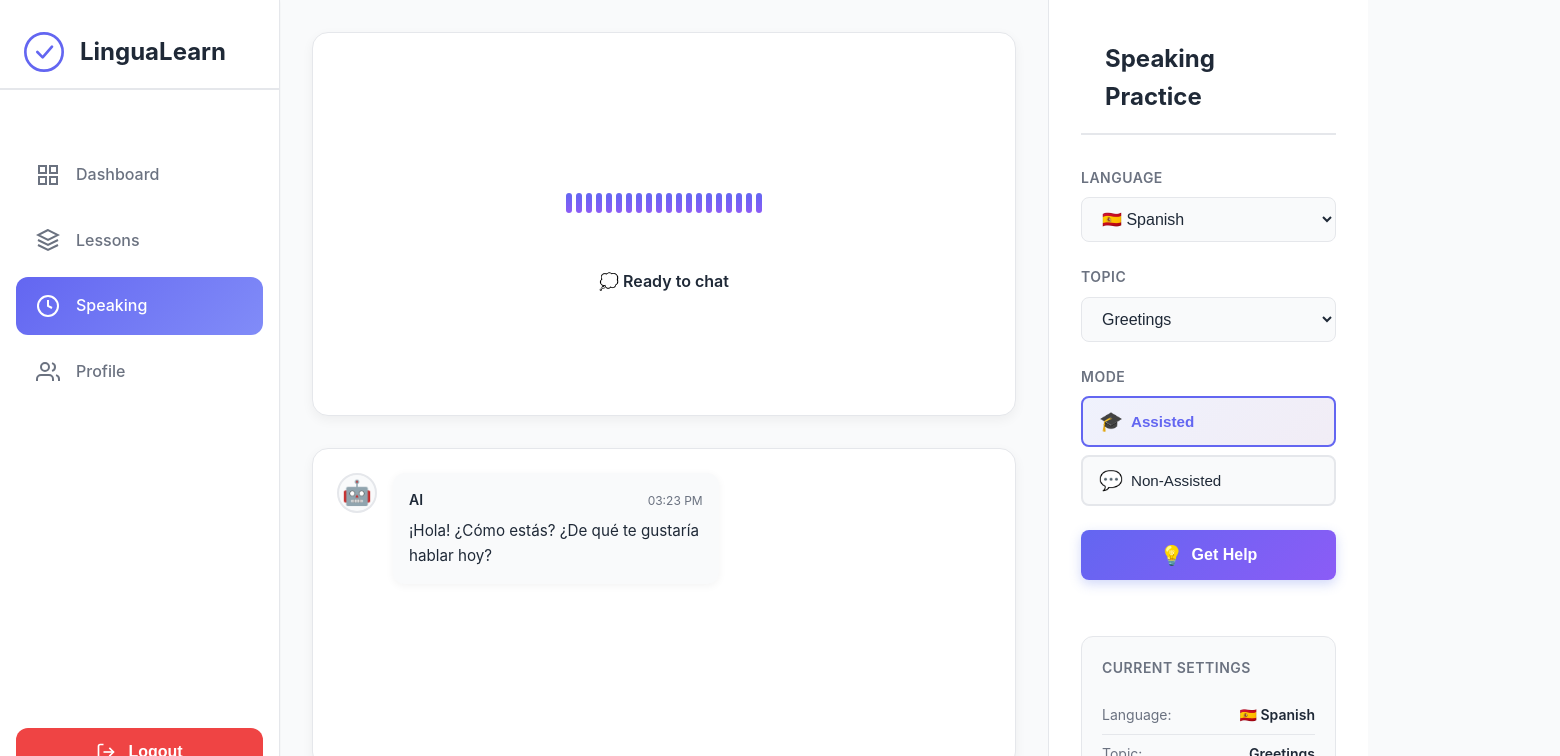
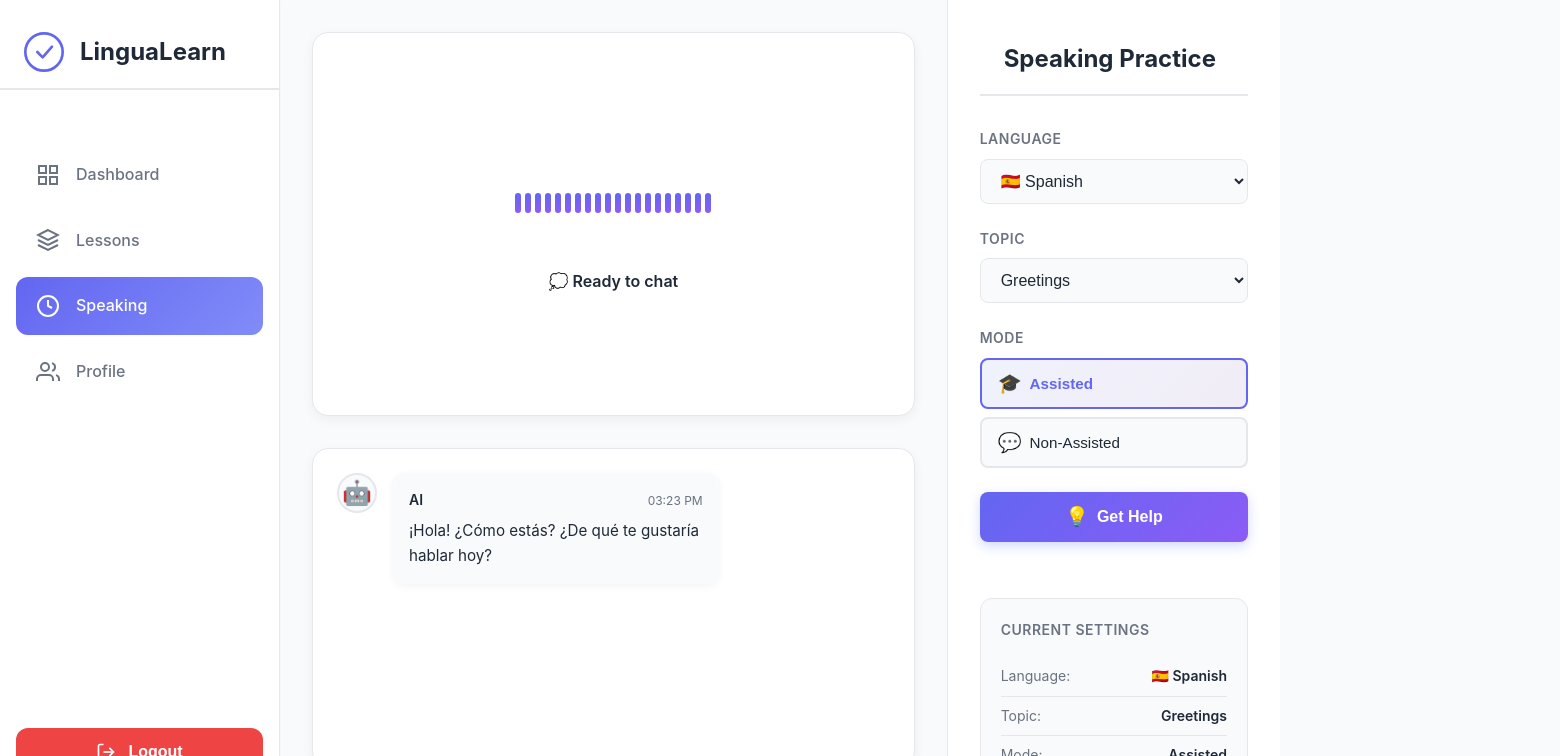
Before and after one commit to sardanad12/UFT-Hacks-13, a React (Vite) app in the folder frontend/: page /speaking in a window 1280 px wide. Shown: the top 756 px of the page, 1560 px wide, since content can reach past the window. Built offline with nearby package versions, Linux system fonts and the light colour scheme; sample sign-in values are in the browser's storage.

Commit message:
Adjusted css to make speaking page more dynamic

```diff
--- a/frontend/src/components/Speaking.css
+++ b/frontend/src/components/Speaking.css
@@ -3,19 +3,19 @@
    ============================================ */
 
 .speaking-container {
-  display: flex;
+  display: grid;
   height: 100vh;
-  width: 100%;
   background: var(--bg-secondary);
   overflow: hidden;
   margin-left: 280px; /* Account for app's main sidebar */
+  grid-template-columns: 2fr 1fr;
 }
 
 /* ============================================
    RIGHT SIDEBAR
    ============================================ */
 .speaking-sidebar {
-  width: 320px;
+  width: 100%;
   flex-shrink: 0; /* Prevent shrinking */
   background: var(--bg-primary);
   border-left: 1px solid var(--border-color);
@@ -204,7 +204,7 @@
    ============================================ */
 .speaking-main {
   flex: 1; /* take remaining space */
-  max-width: 60%; /* Constrain width so right sidebar fits in view */
+  width: 100%;
   display: flex;
   flex-direction: column;
   padding: 2rem;
```
